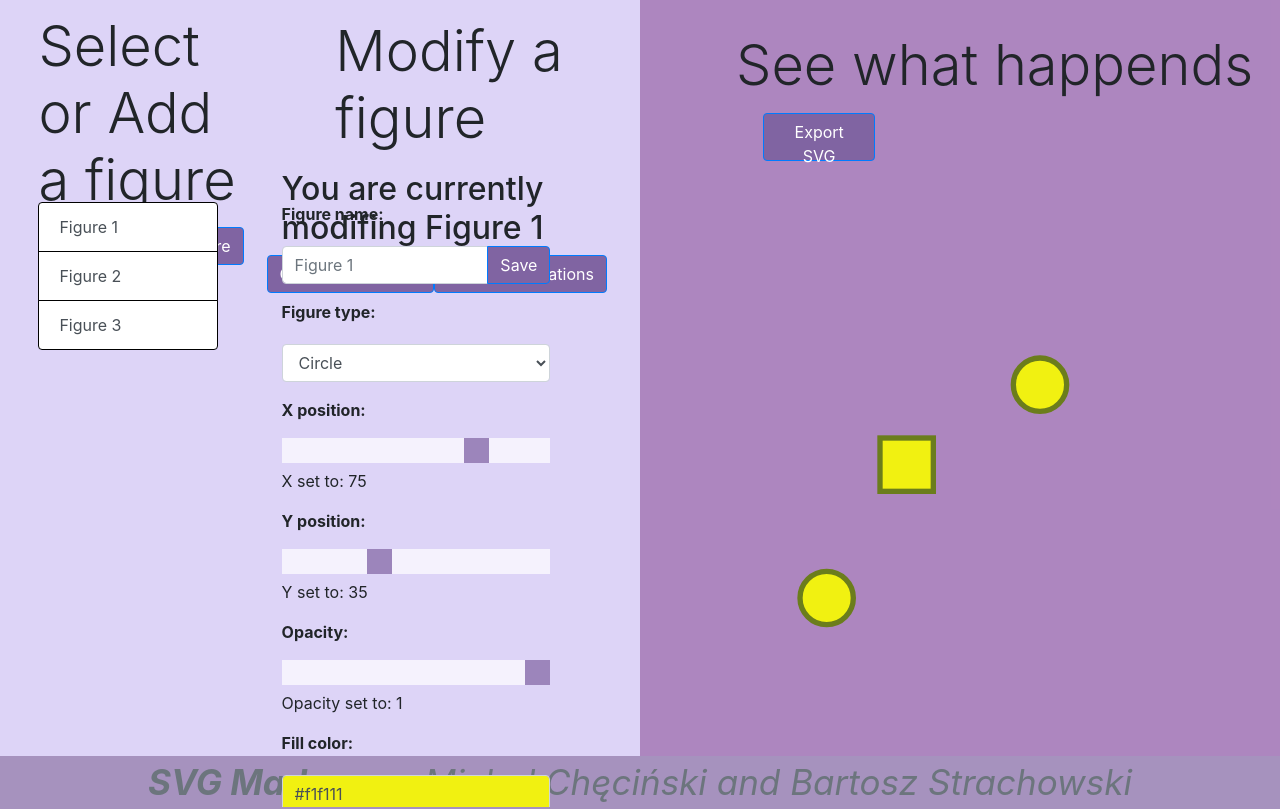
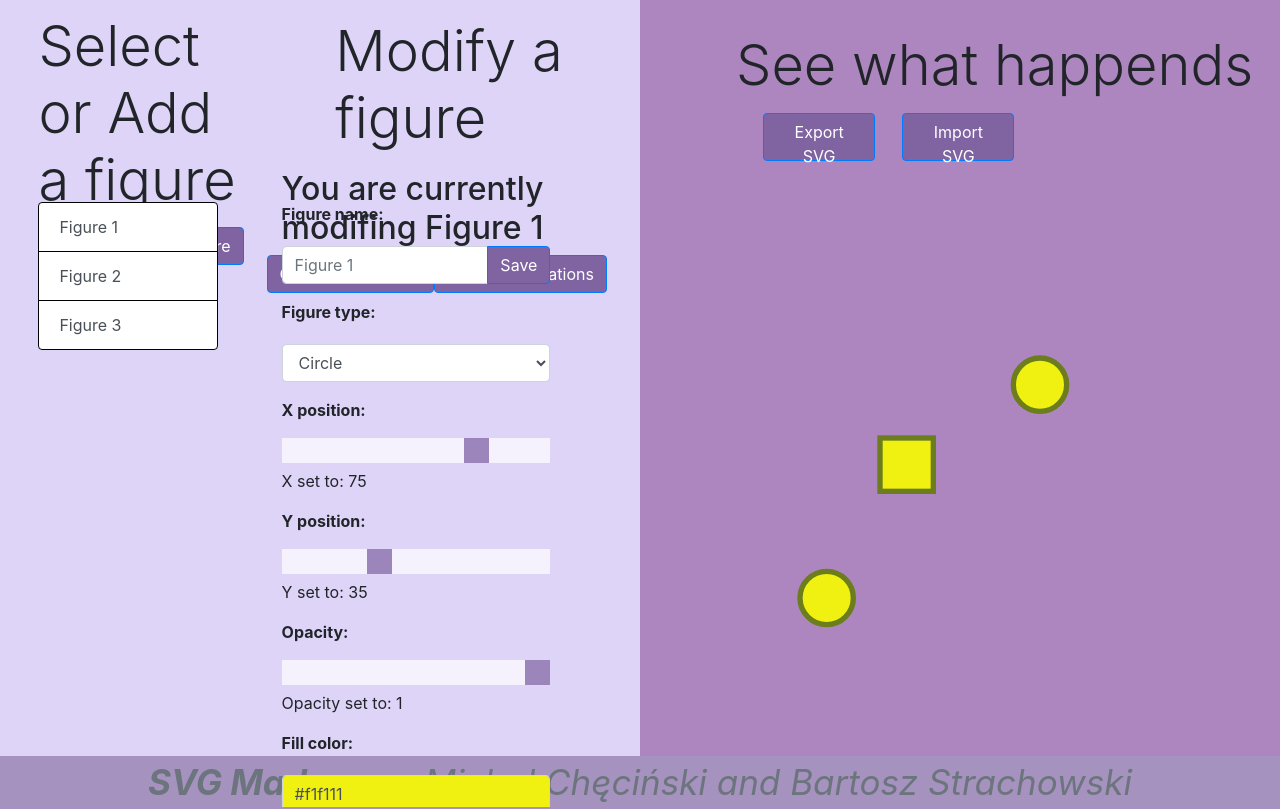
Before and after one commit to strachob/svg-animations, a React (Create React App) app: page / in a window 1280 px wide. Built offline with nearby package versions, Linux system fonts and the light colour scheme.

Commit message:
Add import button

```diff
--- a/src/AnimationPane/index.js
+++ b/src/AnimationPane/index.js
@@ -17,7 +17,8 @@ class AnimationPane extends React.Component {
       return <div className="animation-pane pane">
         <div>
           <h1 className="display-4 figure-header">See what happends
-          <button className="btn btn-primary export"> Export SVG </button></h1>
+          <button className="btn btn-primary export"> Export SVG </button>
+          <button className="btn btn-primary export"> Import SVG </button></h1>
 
         </div>
         <Svg figures={this.props.figures} />
```
